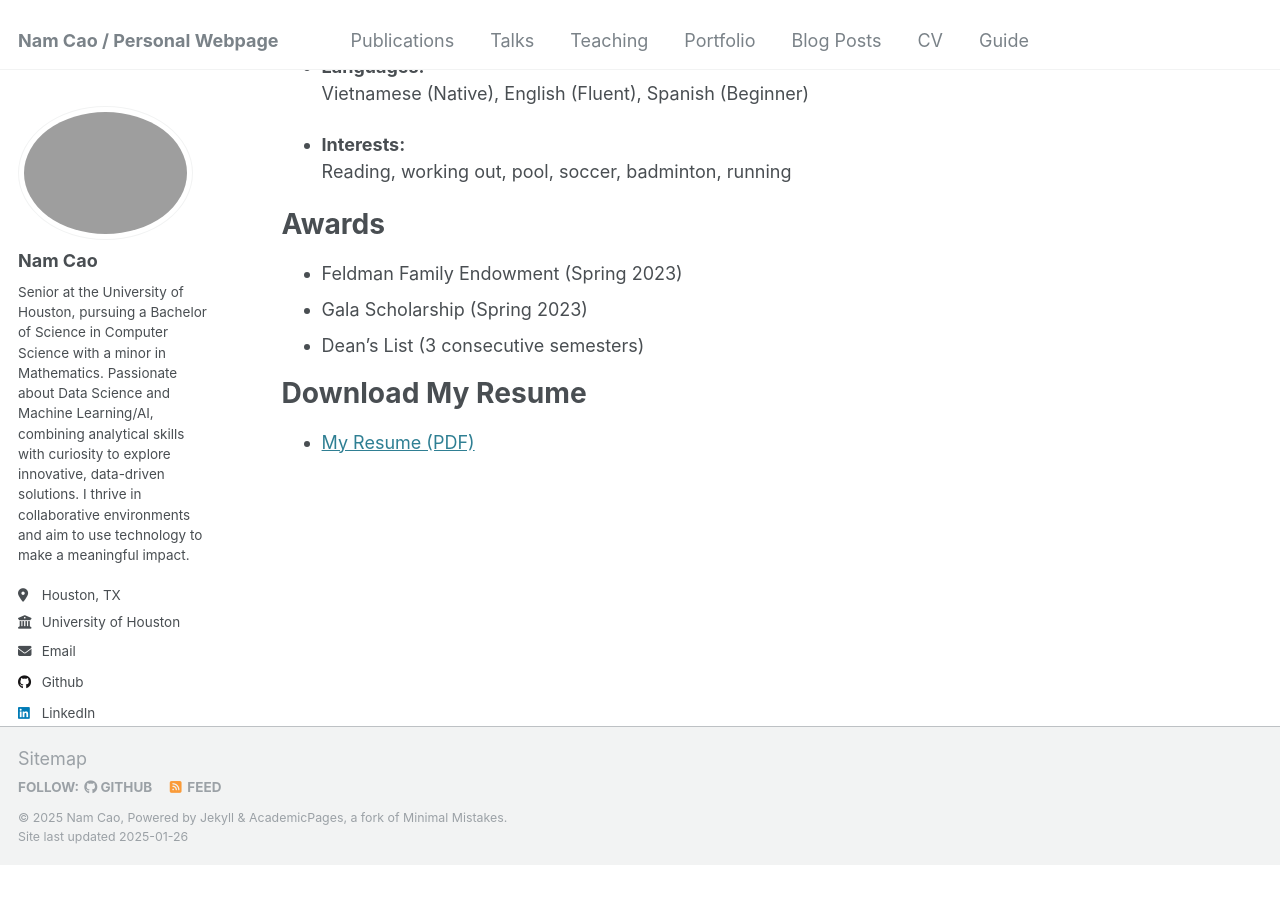
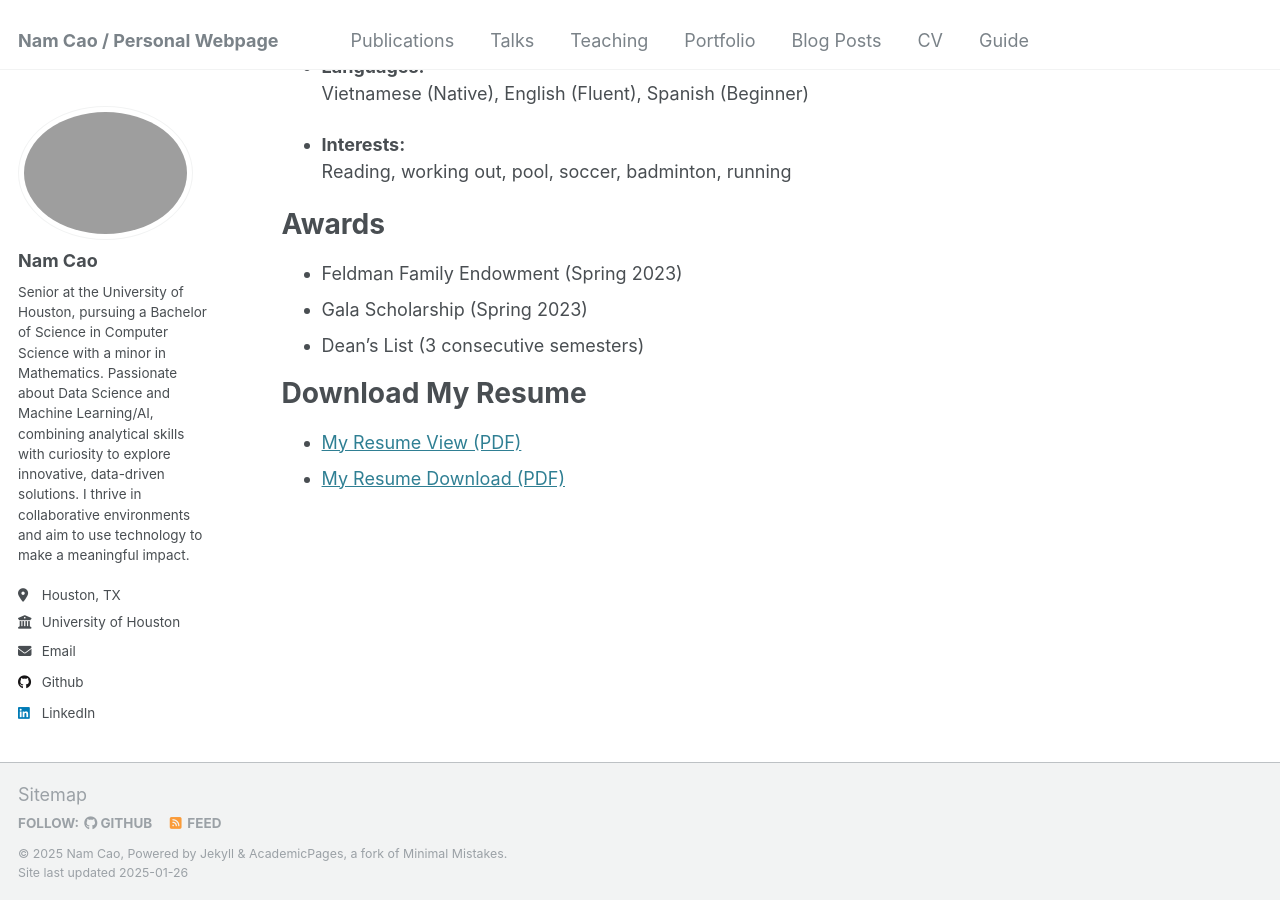
Before and after one commit to FateTwistedNA/NamGitHub, a Jekyll site: the page built from _pages/cv.md, in a window 1280 px wide and 900 px high, scrolled down 1409 px. Built offline with Jekyll 4.4.1, drawn with Linux system fonts in a browser that asks for light colours; before the commit the page ends 2273 px from its top, so only the background shows below that.

Commit message:
nothing new

```diff
--- a/_pages/cv.md
+++ b/_pages/cv.md
@@ -69,4 +69,5 @@ Awards
 
 Download My Resume
 ======
-* [My Resume (PDF)](files/Resume_Nam_Cao.pdf?download=1)
+* [My Resume View (PDF)](files/resume.pdf?download=1)
+* [My Resume Download (PDF)](files/resume.pdf)
```
Also changed, not shown: 2 other files.
